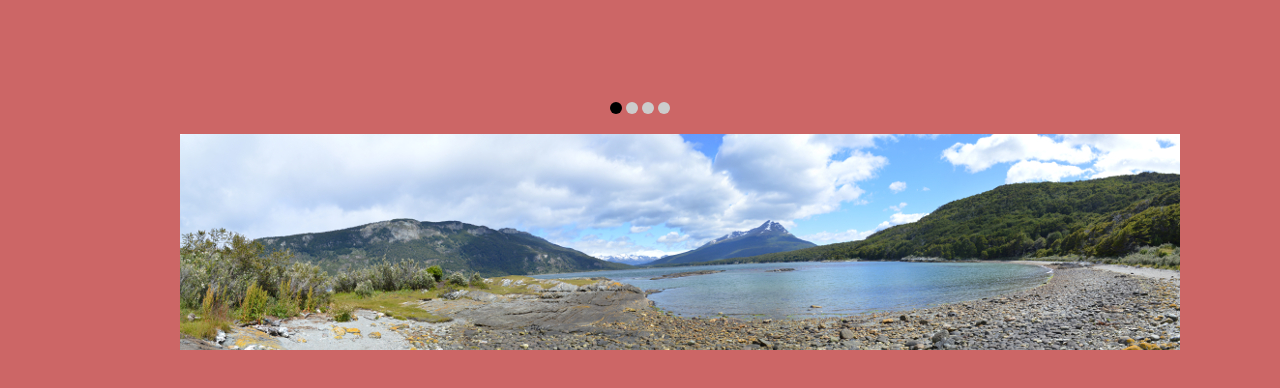
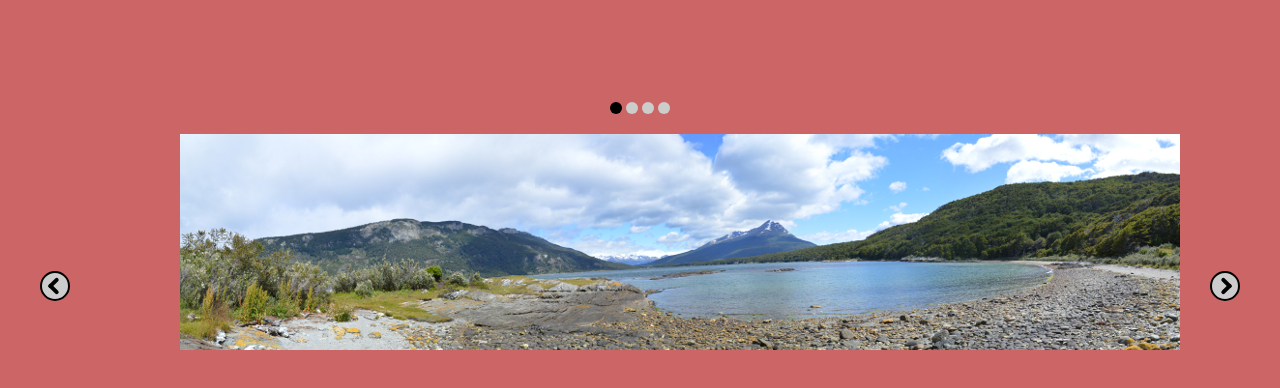
Before and after one commit to merodriguezblanco/css3-slider, a plain HTML site: page index.html in a window 1280 px wide. Drawn offline with Linux system fonts and the light colour scheme.

Commit message:
Slider arrows.

```diff
--- a/css/slider.css
+++ b/css/slider.css
@@ -3,6 +3,7 @@
   margin: 0;
   overflow: hidden;
   padding: 0;
+  position: relative;
   text-align: center;
 }
 
@@ -36,6 +37,92 @@
   width: 12px;
 }
 
+.slide-back,
+.slide-next {
+  background-color: #CCC;
+  border-radius: 100%;
+  border: 2px solid #000;
+  color: #CCC;
+  cursor: pointer;
+  display: none;
+  font-weight: bold;
+  height: 26px;
+  position: absolute;
+  text-align: center;
+  top: 50%;
+  vertical-align: middle;
+  width: 26px;
+}
+
+.slide-back:hover,
+.slide-back:focus,
+.slide-next:hover,
+.slide-next:focus {
+  background-color: #FFF;
+}
+
+.slide-back {
+  left: 0;
+}
+
+.slide-next {
+  right: 0;
+}
+
+.slider-arrow::before,
+.slider-arrow::after {
+  border: 2px solid black;
+  border-radius: 9px;
+  content: '';
+  height: 0;
+  position: absolute;
+  width: 9px;
+}
+
+.slide-back::before {
+  left: 5px;
+  top: 8px;
+
+  -webkit-transform: rotate(-45deg);
+  -moz-transform: rotate(-45deg);
+  -ms-transform: rotate(-45deg);
+  -o-transform: rotate(-45deg);
+  transform: rotate(-45deg);
+}
+
+.slide-back::after {
+  bottom: 8px;
+  left: 5px;
+
+  -webkit-transform: rotate(45deg);
+  -moz-transform: rotate(45deg);
+  -ms-transform: rotate(45deg);
+  -o-transform: rotate(45deg);
+  transform: rotate(45deg);
+}
+
+.slide-next::before {
+  right: 5px;
+  top: 8px;
+
+  -webkit-transform: rotate(45deg);
+  -moz-transform: rotate(45deg);
+  -ms-transform: rotate(45deg);
+  -o-transform: rotate(45deg);
+  transform: rotate(45deg);
+}
+
+.slide-next::after {
+  bottom: 8px;
+  right: 5px;
+
+  -webkit-transform: rotate(-45deg);
+  -moz-transform: rotate(-45deg);
+  -ms-transform: rotate(-45deg);
+  -o-transform: rotate(-45deg);
+  transform: rotate(-45deg);
+}
+
 #slide-1:checked ~ .slider-inner {
   margin-left: 0;
 }
@@ -52,18 +139,20 @@
   margin-left: -300%;
 }
 
-#slide-1:checked ~ [for="slide-1"] {
+#slide-1:checked ~ .slider-control-label[for="slide-1"],
+#slide-2:checked ~ .slider-control-label[for="slide-2"],
+#slide-3:checked ~ .slider-control-label[for="slide-3"],
+#slide-4:checked ~ .slider-control-label[for="slide-4"] {
   background-color: #000;
 }
 
-#slide-2:checked ~ [for="slide-2"] {
-  background-color: #000;
+#slide-1:checked ~ .slide-back[for="slide-4"],
+#slide-1:checked ~ .slide-next[for="slide-2"],
+#slide-2:checked ~ .slide-back[for="slide-1"],
+#slide-2:checked ~ .slide-next[for="slide-3"],
+#slide-3:checked ~ .slide-back[for="slide-2"],
+#slide-3:checked ~ .slide-next[for="slide-4"],
+#slide-4:checked ~ .slide-back[for="slide-3"],
+#slide-4:checked ~ .slide-next[for="slide-1"] {
+  display: block;
 }
-
-#slide-3:checked ~ [for="slide-3"] {
-  background-color: #000;
-}
-
-#slide-4:checked ~ [for="slide-4"] {
-  background-color: #000;
-}
--- a/index.html
+++ b/index.html
@@ -20,6 +20,15 @@
         <label class="slider-control-label" for="slide-3"></label>
         <label class="slider-control-label" for="slide-4"></label>
 
+        <label class="slider-arrow slide-back" for="slide-1"></label>
+        <label class="slider-arrow slide-back" for="slide-2"></label>
+        <label class="slider-arrow slide-back" for="slide-3"></label>
+        <label class="slider-arrow slide-back" for="slide-4"></label>
+        <label class="slider-arrow slide-next" for="slide-1"></label>
+        <label class="slider-arrow slide-next" for="slide-2"></label>
+        <label class="slider-arrow slide-next" for="slide-3"></label>
+        <label class="slider-arrow slide-next" for="slide-4"></label>
+
         <ul class="slider-inner">
           <li class="slide"><img src="/img/slide-1.jpg" alt="Slide 1"></li>
           <li class="slide"><img src="/img/slide-2.jpg" alt="Slide 2"></li>
```
